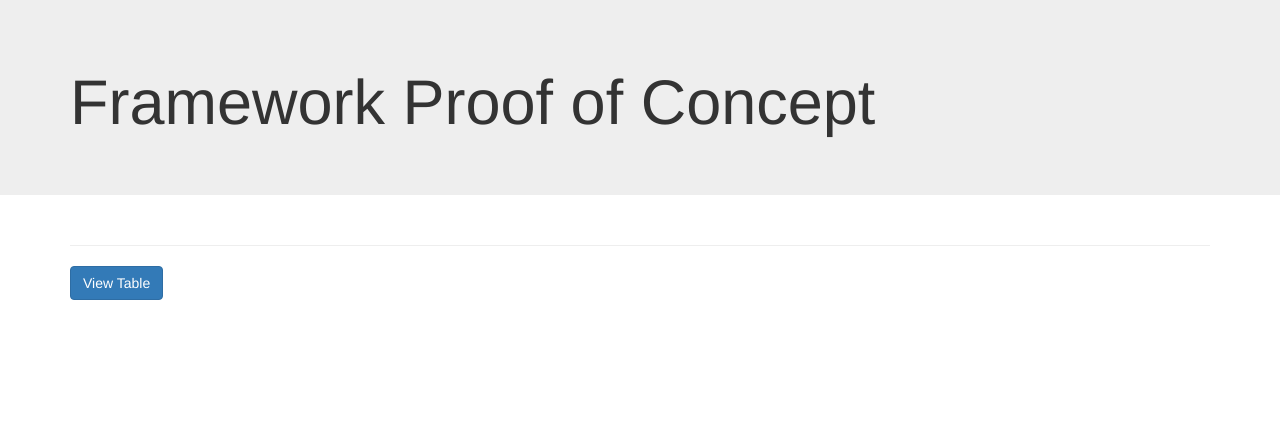
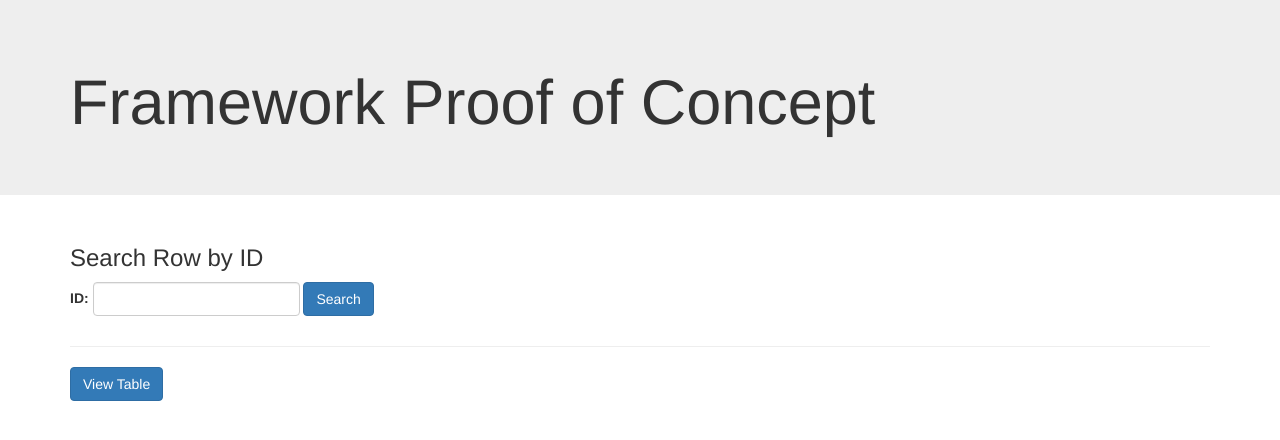
Before and after one commit to faizan-mohiuddin/SpringAPI, a Spring Boot app: page / in a window 1280 px wide. Shown: the top 440 px of the page. Run offline with Spring Boot 4, Linux system fonts and the light colour scheme.

Commit message:
added search by row

```diff
--- a/demo/src/main/java/Models/Random.java
+++ b/demo/src/main/java/Models/Random.java
@@ -65,7 +65,7 @@ public class Random {
 
     public RandomDB getRow(int ID){
         try {
-            stmt = con.createStatement();
+            this.stmt = con.createStatement();
             String query = String.format("select * from random where random.id = %2d", ID);
             ResultSet rs = stmt.executeQuery(query);
             rs.next();
--- a/demo/src/main/java/com/example/demo/RandomDB.java
+++ b/demo/src/main/java/com/example/demo/RandomDB.java
@@ -24,4 +24,10 @@ public class RandomDB {
         return this.ColB;
 
     }
+
+    public int getID() {
+
+        return this.ID;
+
+    }
 }
--- a/demo/src/main/resources/templates/index.html
+++ b/demo/src/main/resources/templates/index.html
@@ -11,6 +11,16 @@
 <head>
     <title>Framework PoC</title>
     <meta http-equiv="Content-Type" content="text/html; charset=UTF-8" />
+    <script>
+        $(document).ready(function(){
+
+            $('#button').click(function(e) {
+                var inputvalue = $("#input").val();
+                window.location.replace("/"+inputvalue);
+
+            });
+        });
+    </script>
 </head>
 <body>
 
@@ -24,6 +34,22 @@
 
 <div class = "container">
 
+    <h3>Search Row by ID</h3>
+
+    <form>
+
+        <div class = "form-inline">
+            <div class = "form-group row">
+                <div class = "container">
+                    <p><b>ID: </b><input class = "form-control" type="text" id="input">
+                        <button class="btn btn-primary" type="button" id="button">Search</button></p>
+                </div>
+            </div>
+        </div>
+
+
+    </form>
+
     <hr>
 
     <a class = "btn btn-primary" href = "/greeting/all" role = "button">View Table</a>
```
Also changed, not shown: 1 other file.
